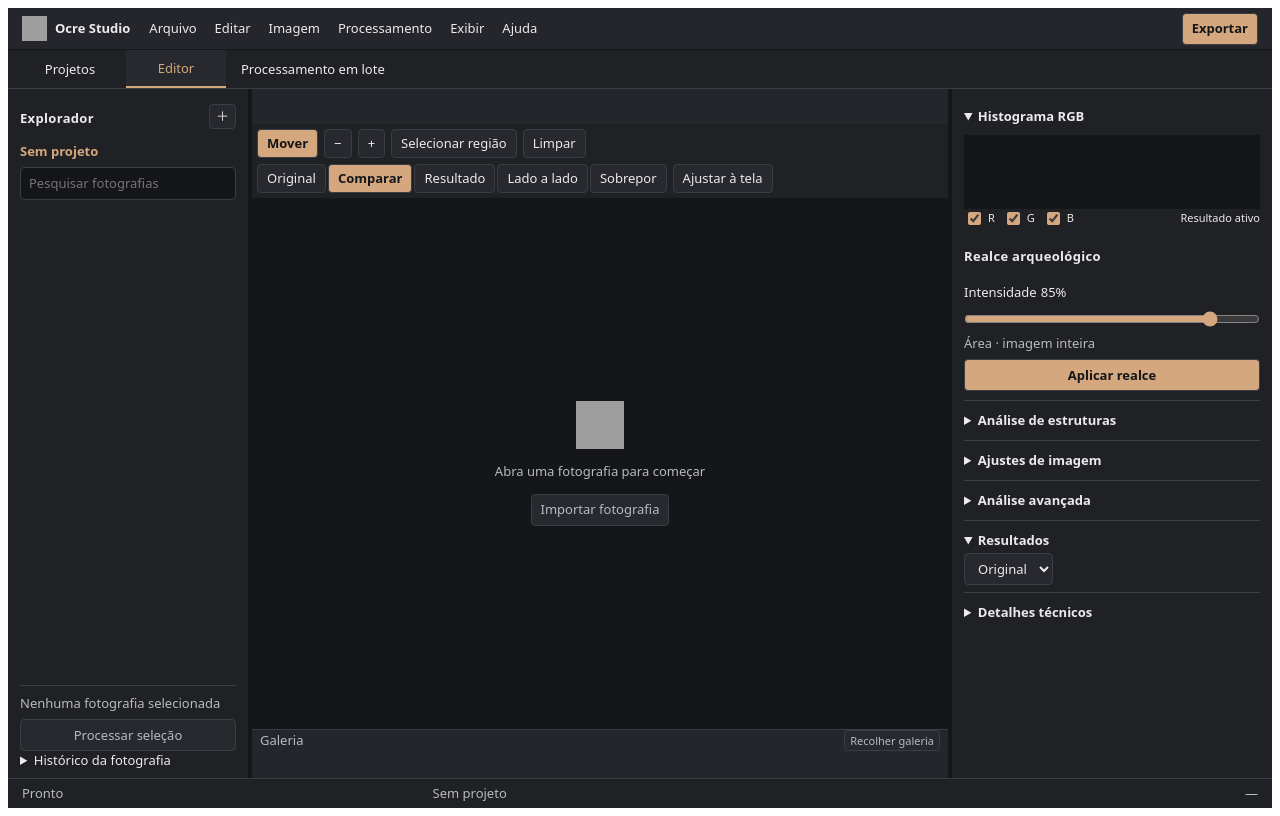
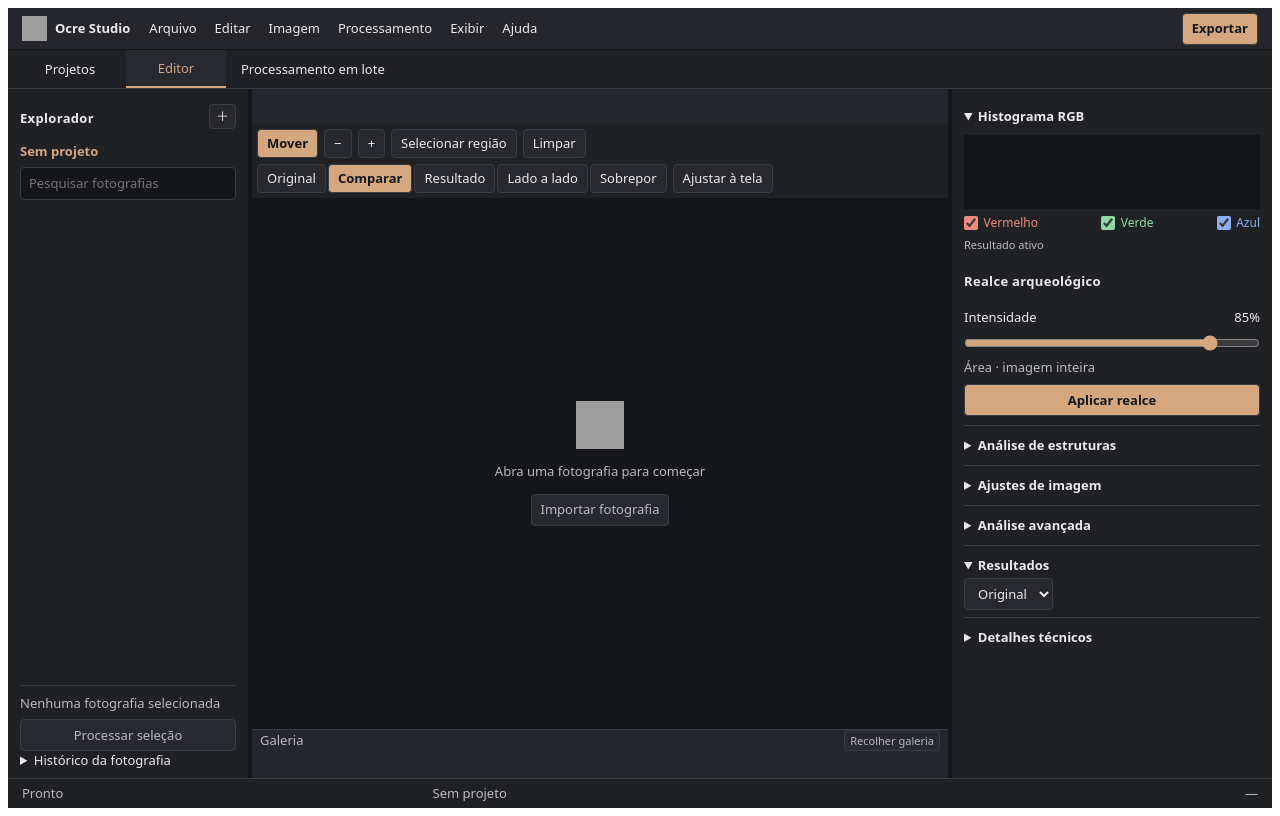
Before and after one commit to zxlawdx/ocre-studio, a Python web app: template apps/editor/templates/index.html in a window 1280 px wide. Run offline with Jinja, Linux system fonts and the light colour scheme; the template is opened without the code that fills it, so the values that code supplies are empty; grey boxes are pictures that could not be loaded.

Commit message:
fix: keep RGB channel controls aligned in narrow inspectors

```diff
--- a/apps/editor/static/css/studio.css
+++ b/apps/editor/static/css/studio.css
@@ -90,12 +90,11 @@
 }
 .workspace [hidden] { display: none; }
 .workspace #histogram { display: block; width: 100%; background: var(--canvas); }
-.workspace .channels { display: flex; flex-wrap: wrap; gap: 8px; font-size: 11px; }
-.workspace .channels span:nth-child(1) { color: #f48a7f; }
-.workspace .channels span:nth-child(2) { color: #8dd9a0; }
-.workspace .channels span:nth-child(3) { color: #8caef4; }
 .workspace .inspector label { display: grid; gap: 4px; margin: 9px 0; }
-.workspace .inspector label > * { width: 100%; box-sizing: border-box; }
+.workspace .inspector label > :is(select, textarea, input:not([type="checkbox"], [type="radio"])) {
+    width: 100%;
+    box-sizing: border-box;
+}
 @media (max-width: 780px) {
     .workspace { grid-template-columns: minmax(0, 1fr) minmax(195px, 29%); }
     .workspace .browser { display: none; }
--- a/apps/editor/static/css/tokens.css
+++ b/apps/editor/static/css/tokens.css
@@ -12,6 +12,12 @@
   --primitive-ochre: #d4a77e;
   --primitive-copper: #543e31;
   --primitive-rail: #25262b;
+  --primitive-coral: #f48a7f;
+  --primitive-sage: #8dd9a0;
+  --primitive-sky: #8caef4;
+  --primitive-controlSize: 14px;
+  --primitive-controlGap: 0.35rem;
+  --primitive-controlTarget: 1.75rem;
 }
 
 /* === SEMANTIC === */
@@ -25,6 +31,12 @@
   --accent: #d4a77e;
   --selection: #543e31;
   --rail: #25262b;
+  --channel-red: #f48a7f;
+  --channel-green: #8dd9a0;
+  --channel-blue: #8caef4;
+  --choice-size: 14px;
+  --choice-gap: 0.35rem;
+  --choice-target: 1.75rem;
 }
 
 /* === COMPONENTS === */
--- a/apps/editor/static/css/workspace.css
+++ b/apps/editor/static/css/workspace.css
@@ -65,9 +65,49 @@
 .workspace .inspector details:first-child { border-top: 0; }
 .workspace .inspector summary { padding: 3px 0; font-weight: 625; }
 .workspace .inspector #histogram { margin-top: 6px; height: 74px; }
-.workspace .channels { align-items: center; }
-.workspace .channels label { display: flex; margin: 0; align-items: center; }
-.workspace .channels span { margin-left: auto; }
+.workspace .histogram-channels {
+    display: flex;
+    flex-wrap: wrap;
+    align-items: center;
+    justify-content: space-between;
+    column-gap: var(--choice-gap);
+    border: 0;
+    min-inline-size: 0;
+    padding: 0;
+    margin: 0;
+}
+
+.workspace label.choice {
+    display: inline-flex;
+    align-items: center;
+    gap: var(--choice-gap);
+    min-block-size: var(--choice-target);
+    margin: 0;
+    cursor: pointer;
+}
+
+.workspace .choice-input {
+    flex: 0 0 var(--choice-size);
+    inline-size: var(--choice-size);
+    block-size: var(--choice-size);
+    margin: 0;
+    accent-color: var(--choice-color, var(--accent));
+}
+
+.workspace .histogram-channels .choice {
+    font-size: 0.75rem;
+    white-space: nowrap;
+    color: var(--choice-color);
+}
+
+.workspace [data-channel="red"] { --choice-color: var(--channel-red); }
+.workspace [data-channel="green"] { --choice-color: var(--channel-green); }
+.workspace [data-channel="blue"] { --choice-color: var(--channel-blue); }
+.workspace .histogram-source {
+    color: var(--muted);
+    font-size: 0.6875rem;
+    margin: 0;
+}
 .workspace .techniques { display: grid; gap: 4px; border: 0; padding: 0; margin: 0 0 8px; min-width: 0; }
 .workspace .techniques label { display: flex; align-items: center; min-height: 31px; padding: 3px 7px; background: var(--control); border-radius: 3px; margin: 0; cursor: pointer; }
 .workspace .techniques label:has(:checked) { background: var(--selection); color: #f1d4b9; }
@@ -85,7 +125,7 @@
 .workspace dialog { background: var(--panel); color: var(--text); border: 1px solid var(--line); min-width: 330px; max-width: min(580px, 90vw); }
 .workspace dialog::backdrop { background: #0009; }
 .workspace dialog label { display: grid; margin: 7px 0; }
-.workspace dialog label:has(input[type="checkbox"]) { display: flex; gap: 5px; }
+.workspace dialog label.choice { display: inline-flex; margin: 0; }
 .workspace .batch-options, .workspace #batch-methods { display: flex; flex-wrap: wrap; gap: 8px 16px; margin: 8px 0; }
 .workspace .batch-options label { display: grid; gap: 3px; }
 .workspace .batch-methods { border: 1px solid var(--line); margin: 8px 0; }
@@ -105,7 +145,6 @@
 @media (max-width: 1050px) { .workspace { --left: 185px; --right: 255px; } .workspace .toolbar { gap: 3px; } }
 .workspace .catalog-context[hidden] { display: none; }
 .workspace .menubar details:not([open]) > .popup { display: none; }
-.workspace .inspector [type="checkbox"] { accent-color: var(--accent); }
 .workspace .photo-row[aria-current] { background: var(--control); }
 .workspace .photo-row[aria-current][aria-pressed="true"] { background: var(--selection); }
 .workspace .recent-project { display: grid; grid-template-columns: minmax(0, 1fr) auto; gap: 4px; margin-top: 7px; }
--- a/apps/editor/static/js/batch.js
+++ b/apps/editor/static/js/batch.js
@@ -16,10 +16,10 @@ export class BatchView {
         this.form = root.querySelector("#batch-form");
         const methods = root.querySelector("#batch-methods");
         for (const [key, [name, help]] of Object.entries(techniques)) {
-            const label = element("label", "", { title: help });
-            const input = element("input", "", { type: "checkbox", name: "method", value: key });
+            const label = element("label", "", { class: "choice", title: help });
+            const input = element("input", "", { type: "checkbox", class: "choice-input", name: "method", value: key });
             input.checked = key === "combinado";
-            label.append(input, document.createTextNode(name));
+            label.append(input, element("span", name));
             methods.append(label);
         }
         this.form.querySelector("#batch-preset").addEventListener("change", (event) => {
--- a/apps/editor/static/js/editor.js
+++ b/apps/editor/static/js/editor.js
@@ -5,7 +5,10 @@ import { Viewport } from "./viewport.js";
 
 function drawHistogram(canvas, channels, visible) {
     const ctx = canvas.getContext("2d");
-    const colors = ["#f48a7f", "#8dd9a0", "#8caef4"];
+    const style = getComputedStyle(canvas);
+    const colors = ["red", "green", "blue"].map((channel) =>
+        style.getPropertyValue(`--channel-${channel}`).trim()
+    );
     const maximum = Math.max(1, ...channels.flat());
     ctx.clearRect(0, 0, canvas.width, canvas.height);
     channels.forEach((channel, index) => {
--- a/apps/editor/templates/index.html
+++ b/apps/editor/templates/index.html
@@ -170,12 +170,13 @@
     <aside class="inspector" aria-label="Ferramentas de imagem">
         <details open><summary>Histograma RGB</summary>
             <canvas id="histogram" width="252" height="76" aria-label="Distribuição de intensidade RGB do resultado ativo"></canvas>
-            <div class="channels" id="histogram-channels">
-                <label><input type="checkbox" value="0" checked> R</label>
-                <label><input type="checkbox" value="1" checked> G</label>
-                <label><input type="checkbox" value="2" checked> B</label>
-                <span>Resultado ativo</span>
-            </div>
+            <fieldset class="histogram-channels" id="histogram-channels">
+                <legend class="sr-only">Canais exibidos no histograma</legend>
+                <label class="choice" data-channel="red"><input class="choice-input" type="checkbox" value="0" checked><span>Vermelho</span></label>
+                <label class="choice" data-channel="green"><input class="choice-input" type="checkbox" value="1" checked><span>Verde</span></label>
+                <label class="choice" data-channel="blue"><input class="choice-input" type="checkbox" value="2" checked><span>Azul</span></label>
+            </fieldset>
+            <p class="histogram-source">Resultado ativo</p>
         </details>
         <h2>Realce arqueológico</h2>
         <fieldset id="primary-techniques" class="techniques"><legend class="sr-only">Técnica de realce</legend></fieldset>
@@ -241,7 +242,7 @@
     <dialog id="new-project">
         <form method="dialog"><h2>Novo projeto</h2>
             <label>Nome <input name="name" required maxlength="120"></label>
-            <label><input type="checkbox" name="recursive" checked> Incluir subpastas</label>
+            <label class="choice"><input class="choice-input" type="checkbox" name="recursive" checked><span>Incluir subpastas</span></label>
             <details><summary>Dados da pesquisa</summary>
                 <label>Sítio <input name="site"></label><label>Painel ou setor <input name="panel"></label>
                 <label>Responsável <input name="researcher"></label><label>Observações <textarea name="notes"></textarea></label>
@@ -255,8 +256,8 @@
         <label>Técnica <select name="technique"><option value="">Todas as técnicas</option></select></label>
         <label>Lado máximo (0 = manter tamanho) <input type="number" name="max_side" value="0" min="0" max="10000"></label>
         <label>Qualidade JPEG <input type="number" name="quality" value="92" min="1" max="100"></label>
-        <label><input type="checkbox" name="favorite"> Somente favoritos</label>
-        <label><input type="checkbox" name="metadata"> Incluir parâmetros</label>
+        <label class="choice"><input class="choice-input" type="checkbox" name="favorite"><span>Somente favoritos</span></label>
+        <label class="choice"><input class="choice-input" type="checkbox" name="metadata"><span>Incluir parâmetros</span></label>
         <div class="commands"><button value="cancel" formnovalidate>Cancelar</button><button class="primary" value="confirm">Escolher destino</button></div>
     </form></dialog>
     <dialog id="help"><form method="dialog"><h2>Atalhos e limites científicos</h2>
```
Also changed, not shown: design-system/tokens.json (+36 -0 lines), docs/UX_HEURISTIC_EVALUATION.md (+2 -0 lines), tools/smoke_gui.py (+53 -0 lines).
